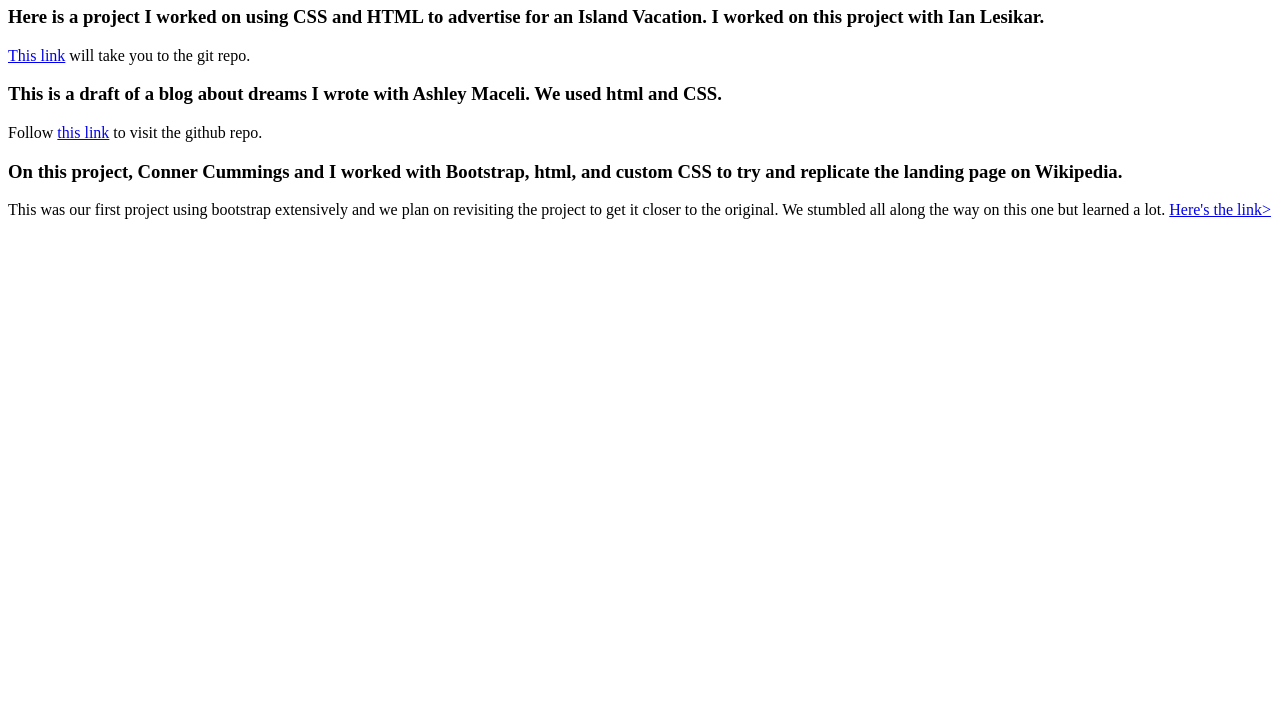
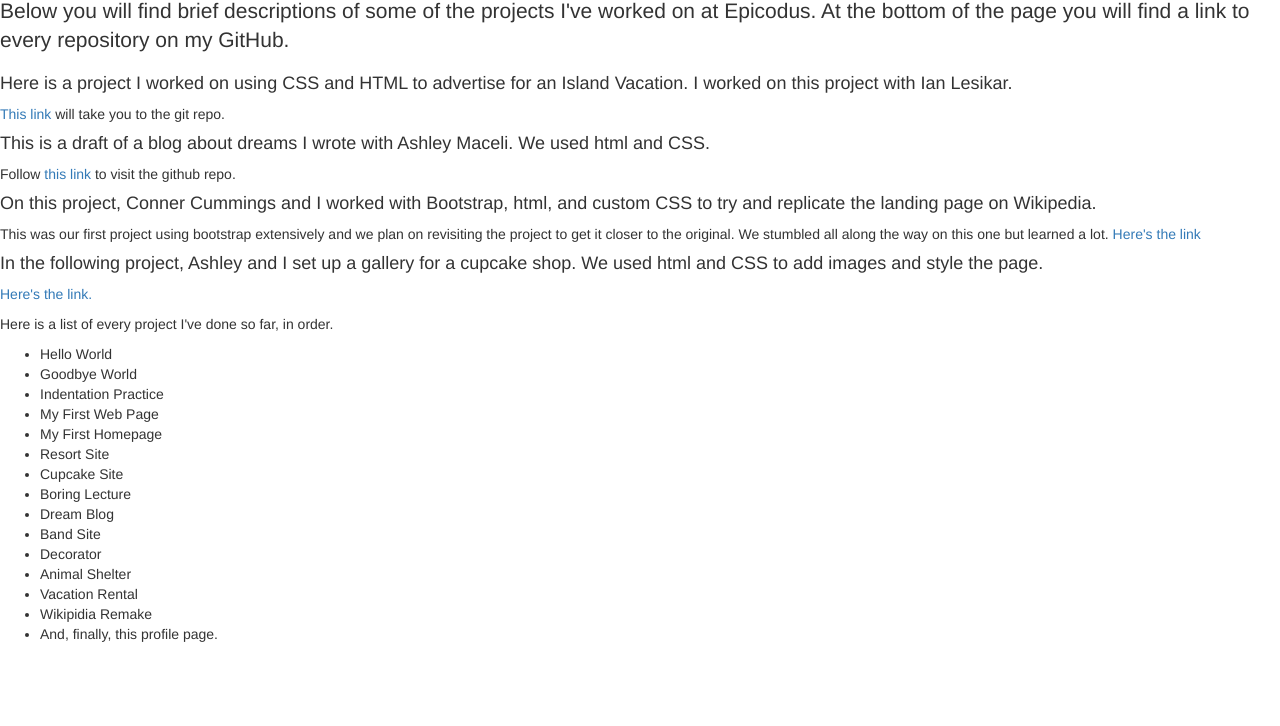
Before and after one commit to NickArrasate/ProfilePage, a plain HTML site: page index.html in a window 1280 px wide. Shown: the part 74-800 px from the top of the page. Drawn offline with nearby package versions, Linux system fonts and the light colour scheme.

Commit message:
update bootstrap cdn and add ul

```diff
--- a/index.html
+++ b/index.html
@@ -1,24 +1,55 @@
 <!DOCTYPE html>
  <html>
  <head>
+
+   <!-- Latest compiled and minified CSS -->
+   <link rel="stylesheet" href="https://maxcdn.bootstrapcdn.com/bootstrap/3.3.6/css/bootstrap.min.css" integrity="sha384-1q8mTJOASx8j1Au+a5WDVnPi2lkFfwwEAa8hDDdjZlpLegxhjVME1fgjWPGmkzs7" crossorigin="anonymous">
+
    <link src="styles.css" rel="stylesheets" type="css/text">
+
    <title> Nick Arrasate</title>
  </head>
 
  <body>
    <h1>Nick Arrasate</h1>
 
-   <h3>Here is a project I worked on using CSS and HTML to advertise for an Island Vacation. I worked on this project with Ian Lesikar.</h3>
+   <p class="lead">Below you will find brief descriptions of some of the projects I've worked on at Epicodus. At the bottom of the page you will find a link to every repository on my GitHub.</p>
+
+   <h4>Here is a project I worked on using CSS and HTML to advertise for an Island Vacation. I worked on this project with Ian Lesikar.</h4>
 
    <p><a href="https://github.com/NickArrasate/ResortSite.git">This link</a> will take you to the git repo.</p>
 
-   <h3>This is a draft of a blog about dreams I wrote with Ashley Maceli. We used html and CSS.</h3>
+   <h4>This is a draft of a blog about dreams I wrote with Ashley Maceli. We used html and CSS.</h4>
 
    <p>Follow <a href="https://github.com/NickArrasate/dreamblog.git">this link</a> to visit the github repo.</p>
 
-   <h3>On this project, Conner Cummings and I worked with Bootstrap, html, and custom CSS to try and replicate the landing page on Wikipedia.</h3>
+   <h4>On this project, Conner Cummings and I worked with Bootstrap, html, and custom CSS to try and replicate the landing page on Wikipedia.</h4>
 
-   <p>This was our first project using bootstrap extensively and we plan on revisiting the project to get it closer to the original. We stumbled all along the way on this one but learned a lot. <a href="https://github.com/NickArrasate/wiki-replica.git">Here's the link></p>
+   <p>This was our first project using bootstrap extensively and we plan on revisiting the project to get it closer to the original. We stumbled all along the way on this one but learned a lot. <a href="https://github.com/NickArrasate/wiki-replica.git">Here's the link</a></p>
+
+   <h4>In the following project, Ashley and I set up a gallery for a cupcake shop. We used html and CSS to add images and style the page.</h4>
+
+   <p><a href="https://github.com/NickArrasate/cupcakesite.git">Here's the link.</a></p>
+
+  <p class="header">Here is a list of every project I've done so far, in order.</p>
+
+  <ul>
+     <li>Hello World</li>
+     <li>Goodbye World</li>
+     <li>Indentation Practice</li>
+     <li>My First Web Page</li>
+     <li>My First Homepage</li>
+     <li>Resort Site</li>
+     <li>Cupcake Site</li>
+     <li>Boring Lecture</li>
+     <li>Dream Blog</li>
+     <li>Band Site</li>
+     <li>Decorator</li>
+     <li>Animal Shelter</li>
+     <li>Vacation Rental</li>
+     <li>Wikipidia Remake</li>
+     <li>And, finally, this profile page.</li>
+  </ul>
 
  </body>
 
```
